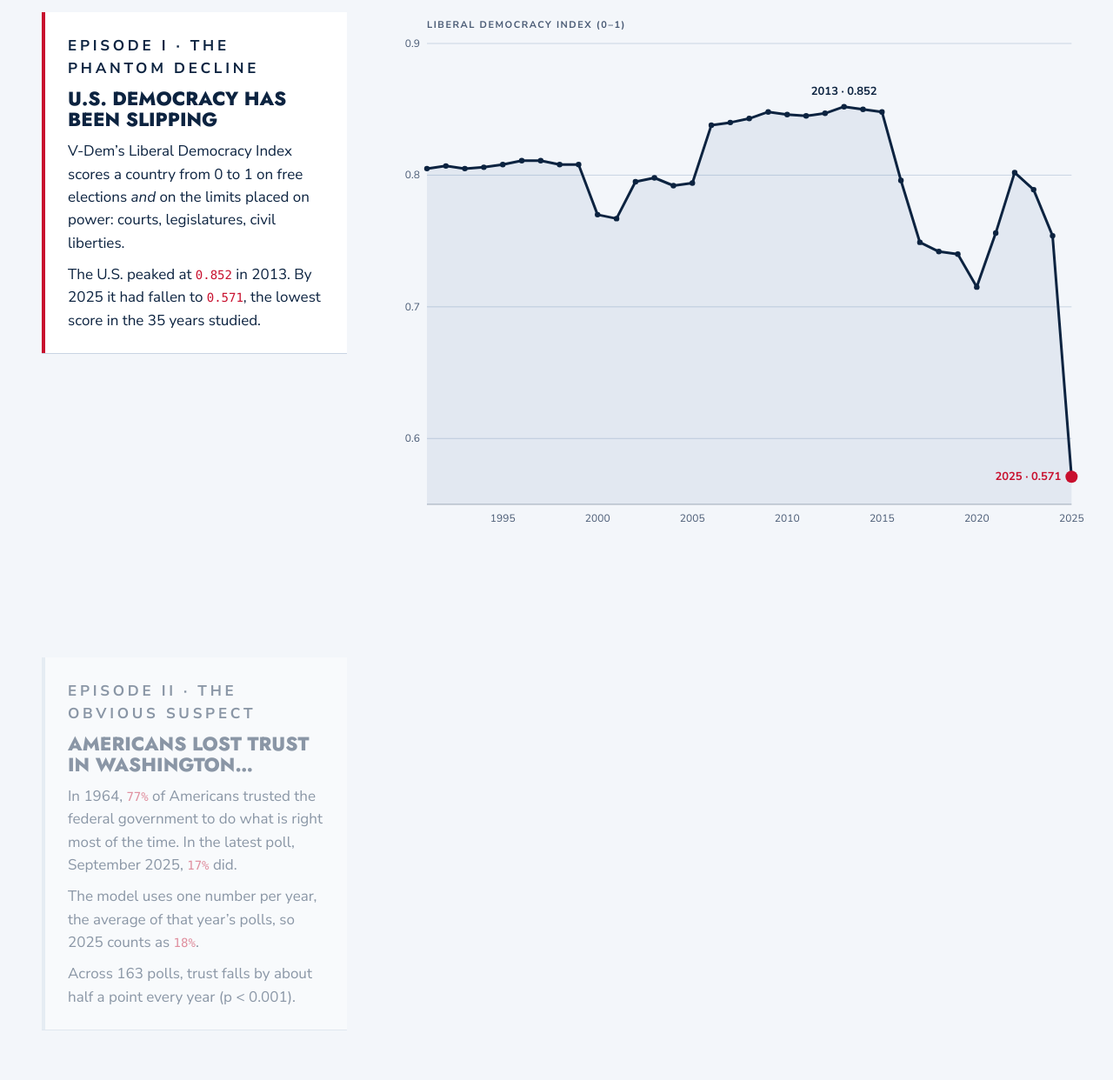
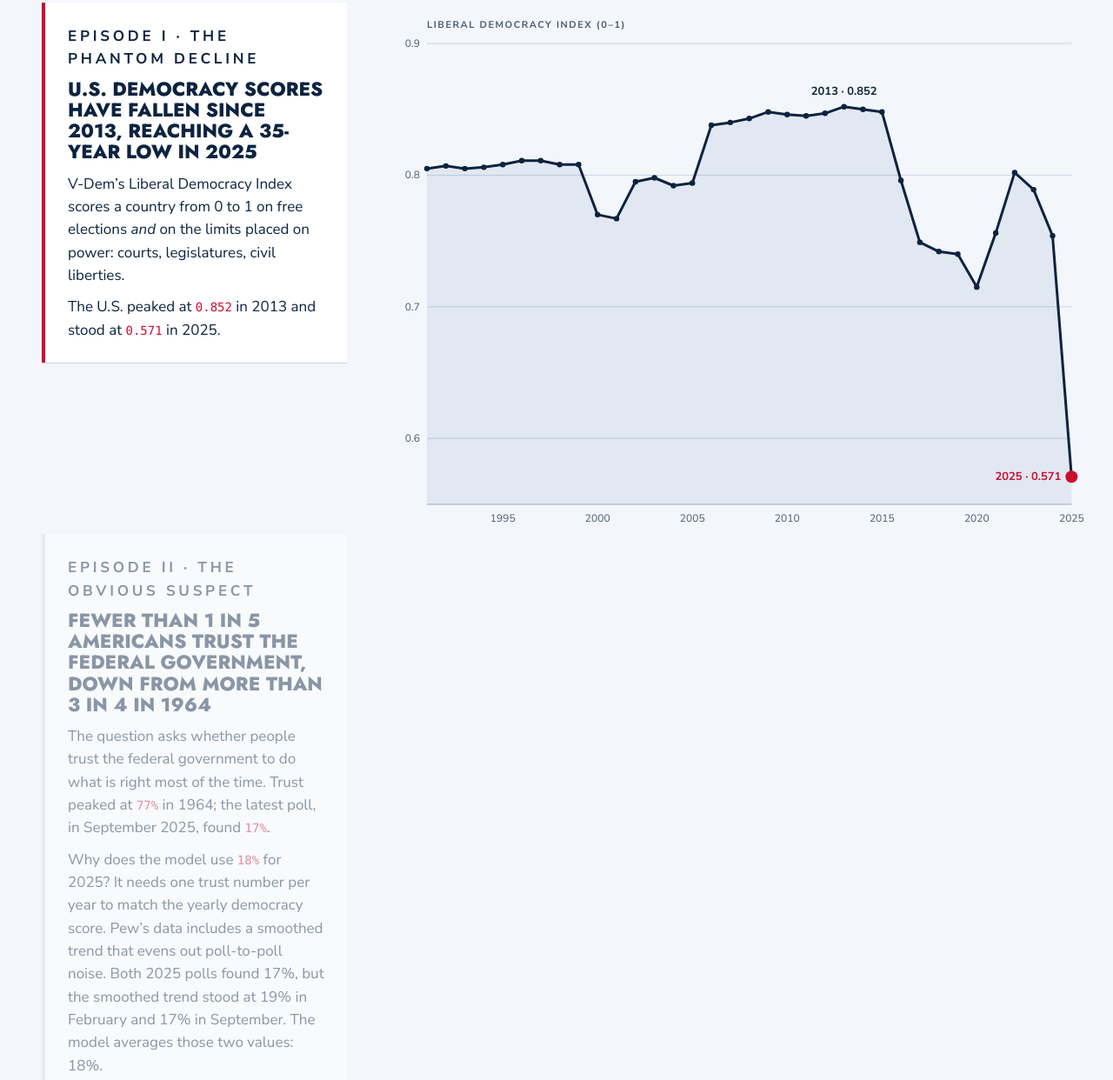
Before and after one commit to elianaanderson11/whoholdsthepen, a plain HTML site: page index.html in a window 1280 px wide. Shown: the part 1753-2995 px from the top of the page at 87% size. Drawn offline with Linux system fonts and the light colour scheme.

Commit message:
Add files via upload

```diff
--- a/index.html
+++ b/index.html
@@ -282,7 +282,7 @@ footer a{color:var(--blue)}
   <div class="stars"></div>
   <div class="wrap">
     <p class="ep">Episode VII · The full index</p>
-    <h2>Building the <span class="accent">CISI</span></h2>
+    <h2>Next, the full <span class="accent">CISI</span> adds three more checks on the president</h2>
     <p class="intro">The Congressional Institutional Strength Index (CISI) will measure how strongly Congress constrains the president across five components. This preliminary test used two of them.</p>
 
     <div class="verdict">
@@ -311,7 +311,7 @@ footer a{color:var(--blue)}
         <div class="tile hot"><div class="v" id="tLib">–</div><div class="l">Liberal democracy</div><div class="s">V-Dem index, 0 to 1</div></div>
         <div class="tile"><div class="v" id="tEo">–</div><div class="l">Executive orders</div><div class="s">signed that year</div></div>
         <div class="tile"><div class="v" id="tBill">–</div><div class="l">Laws enacted</div><div class="s" id="tBillS">that Congress</div></div>
-        <div class="tile"><div class="v" id="tTrust">–</div><div class="l">Public trust</div><div class="s">trust Washington, avg. of polls</div></div>
+        <div class="tile"><div class="v" id="tTrust">–</div><div class="l">Public trust</div><div class="s">yearly average of Pew’s smoothed trend</div></div>
       </div>
       <svg id="spark" aria-hidden="true"></svg>
       <p class="flag" id="flag"></p>
@@ -322,7 +322,7 @@ footer a{color:var(--blue)}
 <!-- ===================== FOOTER ===================== -->
 <footer>
   <div class="wrap">
-    <p><b>Data.</b> Liberal democracy: V-Dem Liberal Democracy Index (<i>v2x_libdem</i>), United States, last observation per year, 1991–2025. Executive orders: Federal Register executive order records, counted by signing year. Laws enacted: public laws per Congress from the National Archives (Office of the Federal Register), assigned to both years of each Congress, 102nd–118th. Of the 238 executive orders signed in 2025, 13 were signed by President Biden and 225 by President Trump. Public trust: share who trust the federal government to do what is right “just about always” or “most of the time,” compiled by Pew Research Center from Pew, NES, Gallup, CBS/NYT, ABC/Washington Post and CNN polls, 1958–2025. The model uses the average of each year’s poll trend values, so 2025 counts as 18% even though the latest poll (September 2025) was 17%.</p>
+    <p><b>Data.</b> Liberal democracy: V-Dem Liberal Democracy Index (<i>v2x_libdem</i>), United States, last observation per year, 1991–2025. Executive orders: Federal Register executive order records, counted by signing year. Laws enacted: public laws per Congress from the National Archives (Office of the Federal Register), assigned to both years of each Congress, 102nd–118th. Of the 238 executive orders signed in 2025, 13 were signed by President Biden and 225 by President Trump. Public trust: share who trust the federal government to do what is right “just about always” or “most of the time,” compiled by Pew Research Center from Pew, NES, Gallup, CBS/NYT, ABC/Washington Post and CNN polls, 1958–2025. The model uses the average of each year’s smoothed trend values. For 2025 that is 18% (19% in February, 17% in September), even though both 2025 polls found 17%.</p>
     <p><b>Method.</b> OLS with Newey-West (HAC) standard errors, 3 lags, 1991–2024 (n = 34). Executive orders and bills are entered as z-scores. Two components entered separately: R² = 0.242, F-test p = 0.007; executive orders β = −0.080 (p = 0.003); laws β = −0.001 (p = 0.901). Equal-weight composite: R² = 0.032, not significant (p = 0.37). Public trust alone (n = 33): R² = 0.002, p = 0.847. 2025 is shown for context only; it is not in the two-component model because the 119th Congress is not finished.</p>
     <p><b>Limitations.</b> The sample is small (34 years), residual autocorrelation remains (Durbin-Watson ≈ 0.52), and law counts are recorded per Congress, so both years of a Congress share one value. Correlation across years is not proof that executive orders cause democratic decline.</p>
     <p><b>Built by</b> Eliana Anderson. Preliminary findings from the ABRCMS abstract <i>Executive Aggrandizement or Legislative Gridlock? A Preliminary Test of Congressional Institutional Strength and Democratic Backsliding, 1991–2025</i>. <a href="https://elianaanderson11.github.io/">Back to the portfolio</a>.</p>
@@ -346,6 +346,7 @@
 var TERMS = [[1991,1993,"Bush"],[1993,2001,"Clinton"],[2001,2009,"Bush"],[2009,2017,"Obama"],[2017,2021,"Trump"],[2021,2025,"Biden"],[2025,2026,"Trump"]];
 
 var YEARS = []; for (var y=1991;y<=2025;y++) YEARS.push(y);
+function ord(n){ var t = n % 100, u = n % 10; return n + ((t>10 && t<14) ? "th" : u===1 ? "st" : u===2 ? "nd" : u===3 ? "rd" : "th"); }
 function billsFor(y){ for (var i=CONG.length-1;i>=0;i--) if (y>=CONG[i][1] && y<=CONG[i][1]+1) return CONG[i]; return null; }
 
 /* Model inputs, rebuilt exactly as in the notebook */
@@ -401,30 +402,30 @@ new IntersectionObserver(function(es){ es.forEach(function(e){ if (e.isIntersect
 
 /* ---------- ENGINE: steps ---------- */
 var STEPS = [
-  {scene:"lib", ep:"Episode I · The phantom decline", title:"U.S. democracy has been slipping",
-   text:"<p>V-Dem’s Liberal Democracy Index scores a country from 0 to 1 on free elections <i>and</i> on the limits placed on power: courts, legislatures, civil liberties.</p><p>The U.S. peaked at <span class='stat'>0.852</span> in 2013. By 2025 it had fallen to <span class='stat'>0.571</span>, the lowest score in the 35 years studied.</p>",
+  {scene:"lib", ep:"Episode I · The phantom decline", title:"U.S. democracy scores have fallen since 2013, reaching a 35-year low in 2025",
+   text:"<p>V-Dem’s Liberal Democracy Index scores a country from 0 to 1 on free elections <i>and</i> on the limits placed on power: courts, legislatures, civil liberties.</p><p>The U.S. peaked at <span class='stat'>0.852</span> in 2013 and stood at <span class='stat'>0.571</span> in 2025.</p>",
    big:"0.571", den:"/ 1.0", lab:"U.S. liberal democracy score, 2025"},
-  {scene:"trust", ep:"Episode II · The obvious suspect", title:"Americans lost trust in Washington…",
-   text:"<p>In 1964, <span class='stat'>77%</span> of Americans trusted the federal government to do what is right most of the time. In the latest poll, September 2025, <span class='stat'>17%</span> did.</p><p>The model uses one number per year, the average of that year’s polls, so 2025 counts as <span class='stat'>18%</span>.</p><p>Across 163 polls, trust falls by about half a point every year (p &lt; 0.001).</p>",
+  {scene:"trust", ep:"Episode II · The obvious suspect", title:"Fewer than 1 in 5 Americans trust the federal government, down from more than 3 in 4 in 1964",
+   text:"<p>The question asks whether people trust the federal government to do what is right most of the time. Trust peaked at <span class='stat'>77%</span> in 1964; the latest poll, in September 2025, found <span class='stat'>17%</span>.</p><p>Why does the model use <span class='stat'>18%</span> for 2025? It needs one trust number per year to match the yearly democracy score. Pew’s data includes a smoothed trend that evens out poll-to-poll noise. Both 2025 polls found 17%, but the smoothed trend stood at 19% in February and 17% in September. The model averages those two values: 18%.</p><p>Across 163 polls, trust falls by about half a point every year (p &lt; 0.001).</p>",
    big:"17%", den:"from 77%", lab:"trust the federal government, Sept. 2025 vs. 1964"},
-  {scene:"trustX", ep:"Episode II · The obvious suspect", title:"…but lost trust doesn’t explain the decline",
-   text:"<p>Put each year’s trust next to that year’s democracy score and the pattern disappears. Trust explains <span class='stat'>0.2%</span> of the variation (R² = 0.002, p = 0.847).</p><p>Falling trust is real, but it isn’t the mechanism. The answer has to be institutional.</p>",
-   find:"Years with lower trust did not have lower democracy scores", lab:"Evidence: trust explains 0.2% of the variation · R² = 0.002, p = 0.847"},
-  {scene:"eo", ep:"Episode III · Revenge of the executive", title:"Presidents can act without Congress",
-   text:"<p>An executive order lets a president act without Congress. From 1991 to 2024, presidents signed between <span class='stat'>19</span> and <span class='stat'>91</span> a year.</p><p>In 2025 the count jumped to <span class='stat'>238</span>, 225 of them signed by President Trump, the most in any year since 1942.</p>",
+  {scene:"trustX", ep:"Episode II · The obvious suspect", title:"Years with lower trust did not have lower democracy scores",
+   text:"<p>Put each year’s trust next to that year’s democracy score and no pattern appears. Trust explains <span class='stat'>0.2%</span> of the variation (R² = 0.002, p = 0.847).</p><p>Falling trust is real, but it doesn’t explain the decline. The next place to look is the institutions.</p>",
+   lab:"Evidence: trust explains 0.2% of the variation · R² = 0.002, p = 0.847"},
+  {scene:"eo", ep:"Episode III · Revenge of the executive", title:"Executive orders jumped to 238 in 2025, more than double any other year since 1991",
+   text:"<p>An executive order lets a president act without Congress. From 1991 to 2024, presidents signed between <span class='stat'>19</span> and <span class='stat'>91</span> a year.</p><p>Of 2025’s orders, 225 were signed by President Trump. No year since 1942 had more.</p>",
    big:"238", den:"orders", lab:"executive orders signed in 2025 · 225 by President Trump"},
-  {scene:"bills", ep:"Episode IV · A new gridlock", title:"Congress is passing fewer laws",
-   text:"<p>The 102nd Congress (1991–92) enacted <span class='stat'>590</span> public laws, about 5% of the bills it introduced. The 118th (2023–24) enacted <span class='stat'>274</span>, about 1.4% of 19,315.</p><p>More bills in, fewer laws out: the textbook picture of gridlock.</p>",
+  {scene:"bills", ep:"Episode IV · A new gridlock", title:"Congress enacted 274 laws in 2023–24, down from 590 in 1991–92",
+   text:"<p>The 102nd Congress turned about 5% of its bills into law. The 118th turned about 1.4% of 19,315 into law.</p><p>Congress introduced more bills but turned a smaller share of them into law, a common measure of gridlock.</p>",
    big:"274", den:"laws", lab:"public laws enacted by the 118th Congress"},
-  {scene:"eoX", ep:"Episode V · The executive strikes back", title:"More executive orders, lower democracy scores",
-   text:"<p>Years with more executive orders had lower democracy scores, even after accounting for how many laws Congress passed.</p><p>The evidence: both measures, standardized, go into one regression with Newey-West standard errors, 1991–2024 (n = 34). Each standard-deviation rise in executive orders goes with a <span class='stat'>0.080</span> drop in the democracy score (p = 0.003).</p><p>The hollow ring is 2025, shown for context only. It was not used to build the model, so it can’t confirm it.</p>",
-   find:"Years with more executive orders had lower democracy scores", lab:"Evidence: −0.080 per standard deviation of executive orders · p = 0.003"},
-  {scene:"billX", ep:"Episode V · The executive strikes back", title:"Fewer laws didn’t mean lower democracy scores",
-   text:"<p>In the same model, legislative productivity shows no independent effect (<span class='stat'>p = 0.901</span>).</p><p>Once executive action is accounted for, Congress passing fewer laws doesn’t move the democracy score.</p>",
-   find:"The number of laws passed showed no clear link to democracy", lab:"Evidence: legislative productivity, p = 0.901 · not significant"},
-  {scene:"r2", ep:"Episode VI · Return of the index", title:"Combining the two measures hides the signal",
-   text:"<p>Entered separately, the two components explain about a quarter of the variance (<span class='stat'>R² = 0.242</span>, p = 0.007).</p><p>Averaged into one equal-weight score, the relationship vanishes (<span class='stat'>R² = 0.032</span>). A strong signal plus a null one becomes noise, so executive indicators should carry more weight in the full index.</p>",
-   find:"Averaging the two measures together hides the signal", lab:"Evidence: R² = 0.242 separately · R² = 0.032 as an equal-weight average"}
+  {scene:"eoX", ep:"Episode V · The executive strikes back", title:"The more executive orders a year had, the lower its democracy score",
+   text:"<p>This holds even after accounting for how many laws Congress passed.</p><p>The evidence: both measures, standardized, go into one regression with Newey-West standard errors, 1991–2024 (n = 34). Each standard-deviation rise in executive orders goes with a <span class='stat'>0.080</span> drop in the democracy score (p = 0.003).</p><p>The hollow ring is 2025, shown for context only. It was not used to build the model, so it can’t confirm it.</p>",
+   lab:"Evidence: −0.080 per standard deviation of executive orders · p = 0.003"},
+  {scene:"billX", ep:"Episode V · The executive strikes back", title:"Executive orders tracked the decline; gridlock did not",
+   text:"<p>In the same model, the number of laws Congress passed shows no independent effect (<span class='stat'>p = 0.901</span>).</p><p>Once executive action is accounted for, legislative productivity doesn’t move the democracy score.</p>",
+   lab:"Evidence: legislative productivity, p = 0.901 · not significant"},
+  {scene:"r2", ep:"Episode VI · Return of the index", title:"Kept separate, the two measures explain about a quarter of the variation; averaged, almost none",
+   text:"<p>Entered separately: <span class='stat'>R² = 0.242</span>, p = 0.007. Averaged into one equal-weight score: <span class='stat'>R² = 0.032</span>, not significant.</p><p> A strong signal plus a null one becomes noise, so executive indicators should carry more weight in the full index.</p>",
+   lab:"Evidence: R² = 0.242 separately · R² = 0.032 as an equal-weight average"}
 ];
 
 var stepsEl = document.getElementById("steps");
@@ -549,7 +550,8 @@ function build(){
     });
     [1995,2005,2015,2025].forEach(function(yr){ el("text",{"class":"tick",x:x0+(yr-1991+.5)*bw,y:H-M.b+42,"text-anchor":"middle"},g,String(yr)); });
     el("text",{"class":"ann hot",x:x0+34.5*bw-bw*.2,y:y(238)-10,"text-anchor":"end"},g,"2025 · 238");
-    el("text",{"class":"ann",x:x0+30.5*bw,y:y(91)-10,"text-anchor":"middle"},g,"91");
+    el("line",{x1:M.l,x2:W-M.r,y1:y(91),y2:y(91),stroke:"#1F4E8C","stroke-width":1.5,"stroke-dasharray":"5 5"},g);
+    el("text",{"class":"ann",x:M.l+6,y:y(91)-8},g,"1991–2024 high: 91 (2021)");
   })();
 
   /* S4 · bills per Congress */
@@ -561,8 +563,8 @@ function build(){
     CONG.forEach(function(c,i){
       var hot = i===0 || i===n-1;
       el("rect",{"class":"bar",x:x0+i*bw+bw*.14,y:y(c[2]),width:bw*.72,height:(H-M.b)-y(c[2]),fill:i===n-1?"#C8102E":"#0C2340","fill-opacity":hot?1:.8,style:"transition-delay:"+(i*40)+"ms"},g);
-      if (!narrow || i%4===0 || i===n-1) el("text",{"class":"tick",x:x0+(i+.5)*bw,y:H-M.b+20,"text-anchor":"middle"},g,c[0]+"th");
-      if (!narrow || hot) el("text",{"class":"tick",x:x0+(i+.5)*bw,y:y(c[2])-8,"text-anchor":"middle","font-weight":hot?800:400,fill:i===n-1?"#C8102E":null},g,c[2]);
+      if (!narrow || i%4===0 || i===n-1) el("text",{"class":"tick",x:x0+(i+.5)*bw,y:H-M.b+20,"text-anchor":"middle"},g,ord(c[0]));
+      if (hot) el("text",{"class":"tick",x:x0+(i+.5)*bw,y:y(c[2])-8,"text-anchor":"middle","font-weight":hot?800:400,fill:i===n-1?"#C8102E":null},g,c[2]);
     });
     el("line",{x1:M.l,x2:W-M.r,y1:H-M.b,y2:H-M.b,stroke:"#0C2340","stroke-opacity":.35},g);
     el("text",{"class":"axlab",x:W-M.r,y:H-M.b+40,"text-anchor":"end"},g,"Congress (102nd = 1991–92)");
@@ -654,11 +656,11 @@ function setYear(y){
   tLib.textContent = LIB[y].toFixed(3);
   tEo.textContent = EO[y];
   var c = billsFor(y);
-  if (c){ tBill.textContent = c[2]; tBillS.textContent = c[0]+"th Congress, public laws"; }
+  if (c){ tBill.textContent = c[2]; tBillS.textContent = ord(c[0])+" Congress, public laws"; }
   else { tBill.textContent = "—"; tBillS.textContent = "119th Congress in progress"; }
   tTrust.textContent = TRUST[y]!=null ? Math.round(TRUST[y])+"%" : "—";
   sparkDot.setAttribute("cx",sx(y)); sparkDot.setAttribute("cy",sy(LIB[y]));
-  flag.textContent = y===2025 ? "2025 is shown for context only. It is outside the model because the 119th Congress is still in session. Trust shows 18%, the average of 2025’s polls; the latest poll (Sept. 2025) was 17%."
+  flag.textContent = y===2025 ? "2025 is shown for context only. It is outside the model because the 119th Congress is still in session. Trust shows 18%, the average of Pew’s smoothed trend for 2025 (19% in February, 17% in September). Both 2025 polls found 17%."
     : (TRUST[y]==null ? "No trust poll in this year’s series." : "");
 }
 buildSpark(); setYear(2025);
```
